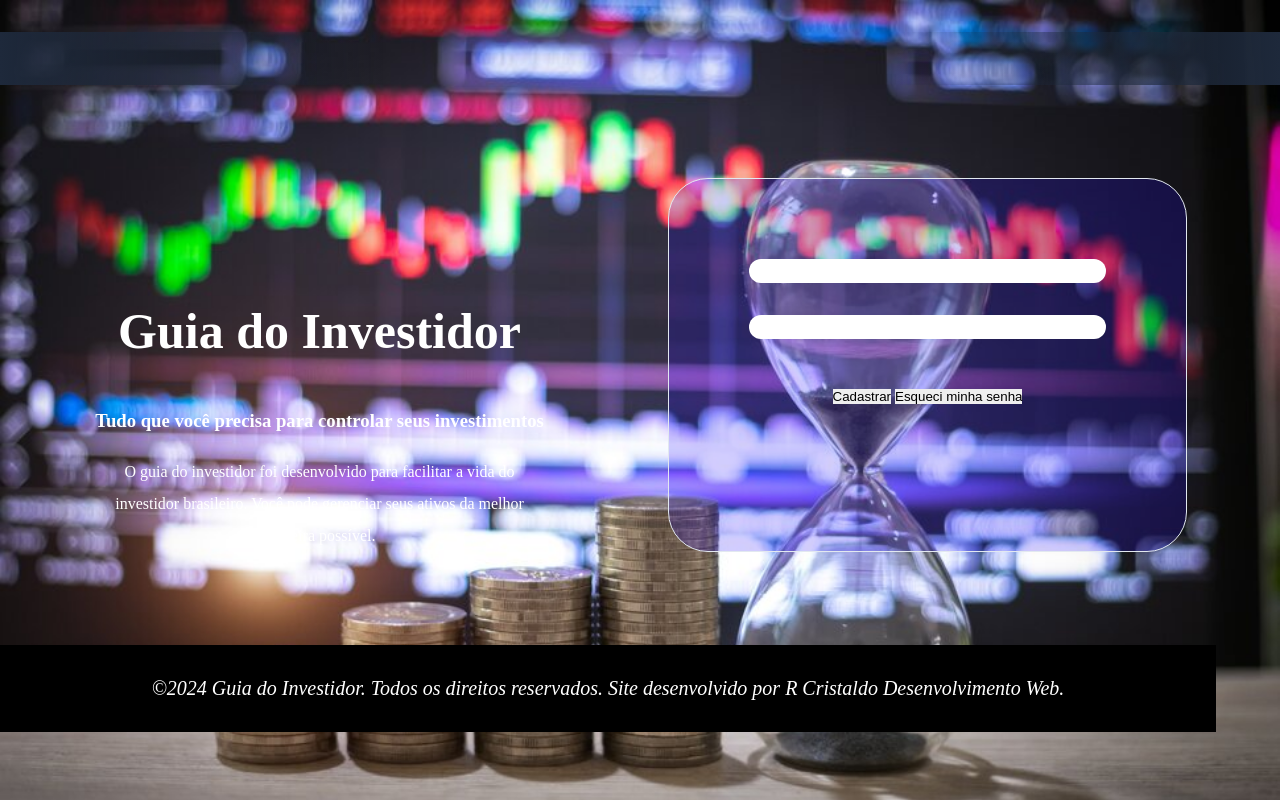
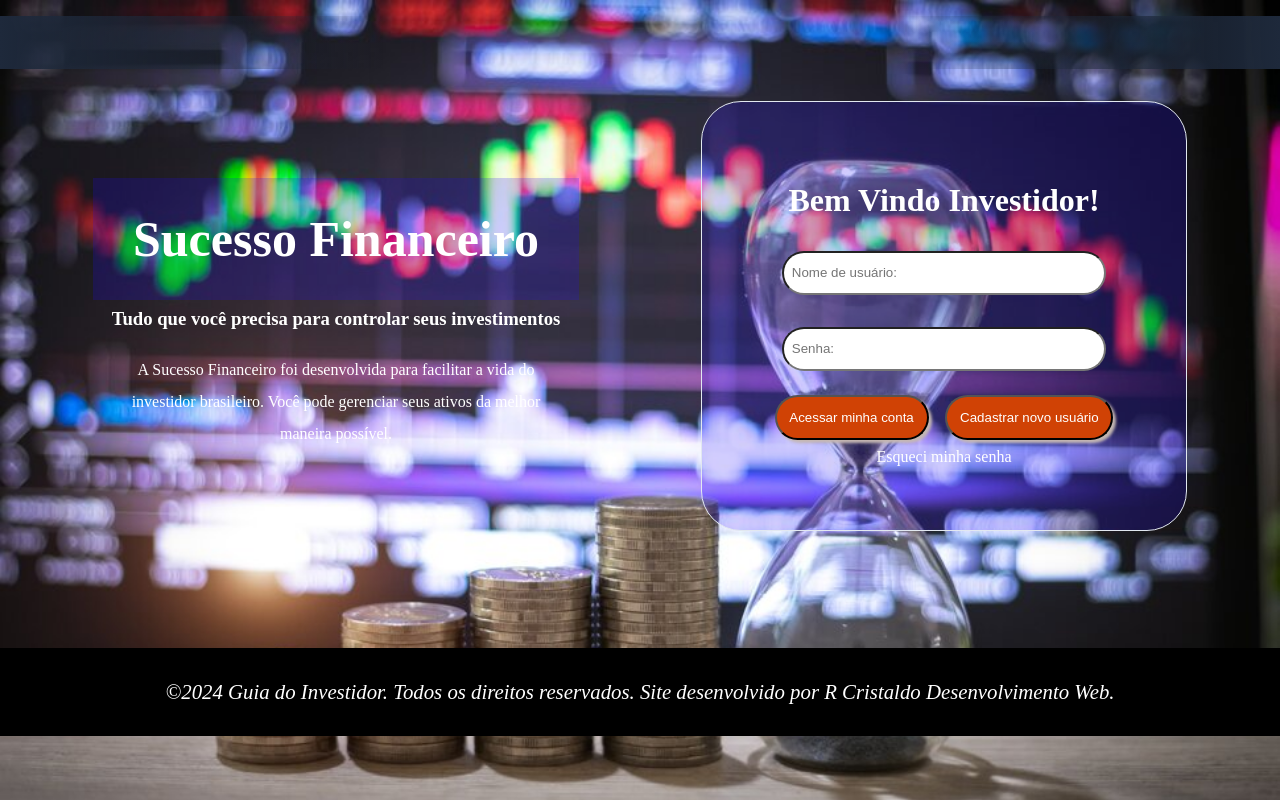
Before and after one commit to DiegoRCristaldo/investimento, a PHP site: page / in a window 1280 px wide. Run offline with PHP 8.4, Linux system fonts and the light colour scheme.

Commit message:
Ajustando responsividade

```diff
--- a/assets/style.css
+++ b/assets/style.css
@@ -1,8 +1,8 @@
 /*Conteúdo geral do site*/
 *{
     margin: 0;
-    border: 0;
     padding: 0;
+    box-sizing: border-box;
 }
 body{
     max-width: 1440px;
@@ -17,7 +17,7 @@ body{
 
 /*Início do Carrosseul de indices da bolsa*/
 .tag-list{
-    margin-top: 2rem;
+    margin-top: 1rem;
     width: 100%;
     height: auto;
     font-family: 'Franklin Gothic Medium', 'Arial Narrow', Arial, sans-serif;
@@ -69,33 +69,29 @@ div.texto-principal{
     width: 40%;
     margin: 5%;
 }
-h2{
-    margin: 4px 0;
-    font-size: 24px;
-    color: #ffffff;
-    background-color: #000000;
-}
 h1{
     color: #ffffff;
-    margin-top: 124px;
+    background-color: rgba(34, 5, 251, 0.2);
     font-size: 50px;
+    padding: 2rem;
+    margin-top: 1rem;
 }
 h3{
     text-align: center;
-    margin-top: 50px;
     color: white;
+    padding: 0.5rem;
 }
 p{
     color: #ffffff;
-    margin-top: 24px;
     line-height: 32px;
+    padding: 1rem;
 }
 /*Fim do Conteúdo Central*/
 
 /*Início da tela de login*/
 div.login{
     width: 40%;
-    margin: 5%;
+    margin: 0 5%;
     padding: 2rem;
     color: #e2e8f0;
     border: 1px solid #e2e8f0;
@@ -103,27 +99,60 @@ div.login{
     background-color: rgba(34, 5, 251, 0.2);
 }
 form{
+    padding: 2rem;
+}
+div.coluna{
     display: flex;
     flex-direction: column;
-    padding: 2rem;
+}
+div.row{
+    display: flex;
+    flex-direction: row;
+    align-items: center;
+    justify-content: space-evenly;
+}
+h2{
+    margin: 1rem 0;
+    font-size: 2rem;
+    color: #ffffff;
 }
 input{
     margin: 1rem;
     line-height: 1.5rem;
     border-radius: 30px;
+    padding: 0.5rem;
+}
+button{
+    background-color: #d04205;
+    padding: 0.8rem;
+    border-radius: 50px;
+    box-shadow: 3px 3px 3px #c5b8b3;
+    color: #ffffff;
+    cursor: pointer;
+    margin: 0.5rem 0.5rem;
+}
+button:hover{
+    color: #d04205;
+    background-color: #ffffff;
+}
+a{
+    text-decoration: none;
+    color: #ffffff;
+    align-items: center;
+    padding: 1rem;
 }
 /*Fim da tela de login*/
 
 footer{
-    width: 90%;
+    width: 100%;
     background-color: #000;
     position: relative;
     color: #ffffff;
     padding: 2rem;
-    float: left;
+    margin-top: 5.3rem;
 }
 cite{
-    font-size: 20px;
+    font-size: 1.3rem;
 }
 
 @keyframes loop {
--- a/index.html
+++ b/index.html
@@ -15,7 +15,7 @@
     <link rel="stylesheet" href="./assets/style.css">
     <script src="https://ajax.googleapis.com/ajax/libs/jquery/3.6.4/jquery.min.js"></script>
     <script src="https://maxcdn.bootstrapcdn.com/bootstrap/3.4.1/js/bootstrap.min.js"></script>
-    <title>Guia do Investidor</title>
+    <title>Sucesso Financeiro</title>
   </head>
 
   <body class="index">
@@ -66,21 +66,27 @@
       </div>
       <div class="conteudo-principal">
         <div class="texto-principal">
-          <h1>Guia do Investidor</h1>
+          <h1>Sucesso Financeiro</h1>
           <h3>Tudo que você precisa para controlar seus investimentos</h3>
-          <p>O guia do investidor foi desenvolvido para facilitar a vida do investidor brasileiro.
+          <p>A Sucesso Financeiro foi desenvolvida para facilitar a vida do investidor brasileiro.
         Você pode gerenciar seus ativos da melhor maneira possível.</p>
         </div>
         <div class="login">
           <form action="altenticacao.php" method="post">
-            <label for="login"></label>
-            <input type="text" name="login" id="login">
+            <div class="coluna">
+              <h2>Bem Vindo Investidor!</h2>
+              <label for="login"></label>
+              <input type="text" name="login" id="login" placeholder="Nome de usuário: ">
 
-            <label for="senha"></label>
-            <input type="password" name="senha" id="senha">
+              <label for="senha"></label>
+              <input type="password" name="senha" id="senha" placeholder="Senha: ">
+            </div>
+            <div class="row">
+              <button type="submit">Acessar minha conta</button>
+              <button type="button">Cadastrar novo usuário</button>
+            </div>
+            <a href="">Esqueci minha senha</a>
           </form>
-          <button type="submit">Cadastrar</button>
-          <button type="button">Esqueci minha senha</button>
         </div>
       </div>
     </main>
```
Also changed, not shown: other parts of assets/style.css (+80 -0 lines).
